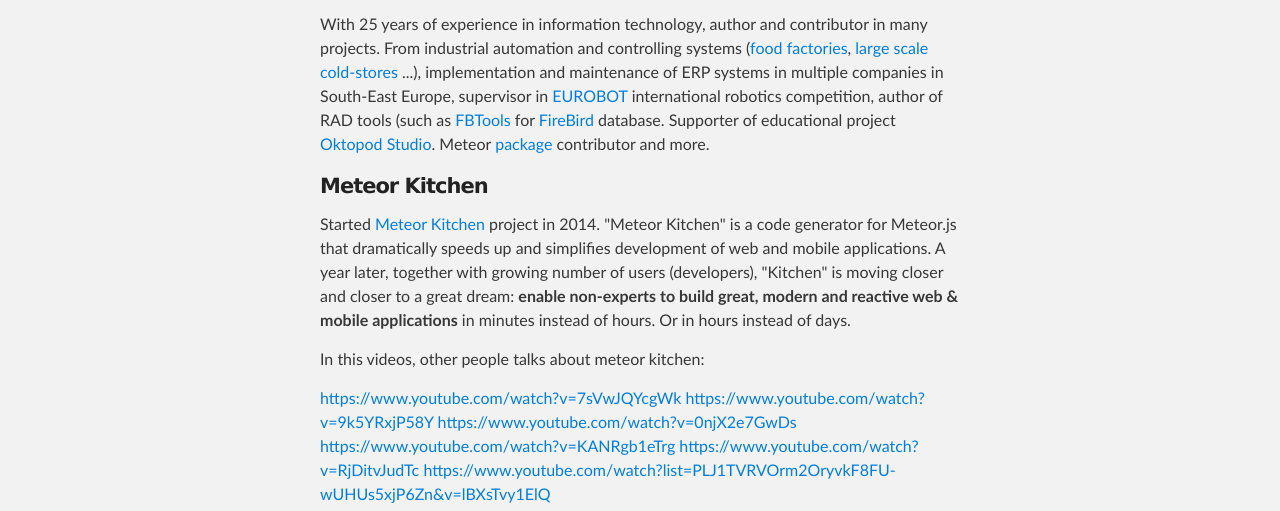
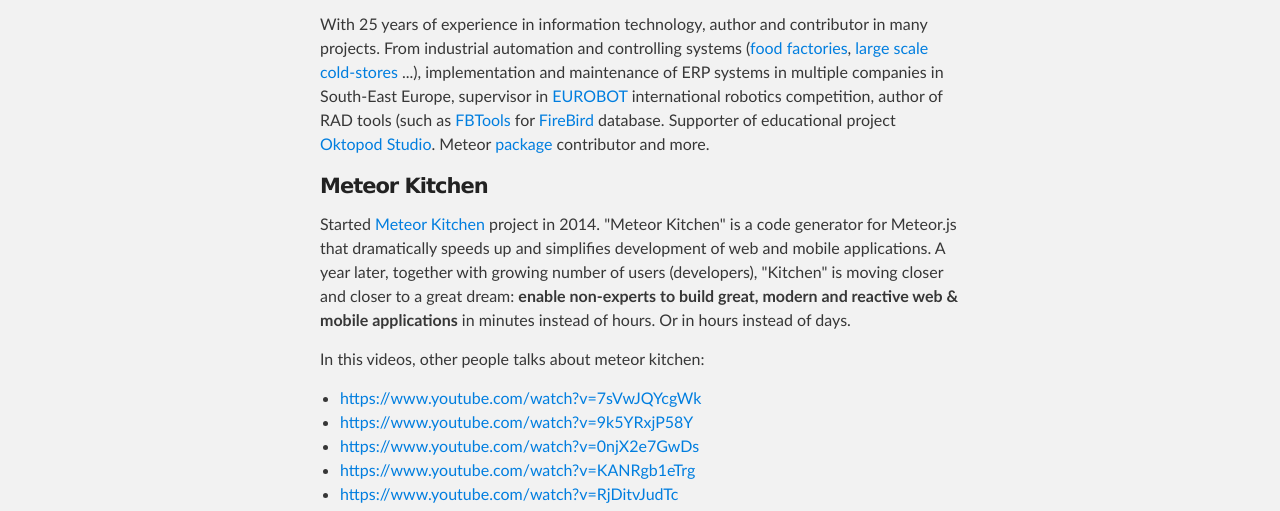
Before and after one commit to perak/perak.github.io, a plain HTML site: page index.html in a window 1280 px wide. Shown: the part 405-916 px from the top of the page. Drawn offline with Linux system fonts and the light colour scheme.

Commit message:
Replace master branch with page content via GitHub

```diff
--- a/index.html
+++ b/index.html
@@ -44,12 +44,14 @@
 
 <p>In this videos, other people talks about meteor kitchen:</p>
 
-<p><a href="https://www.youtube.com/watch?v=7sVwJQYcgWk">https://www.youtube.com/watch?v=7sVwJQYcgWk</a>
-<a href="https://www.youtube.com/watch?v=9k5YRxjP58Y">https://www.youtube.com/watch?v=9k5YRxjP58Y</a>
-<a href="https://www.youtube.com/watch?v=0njX2e7GwDs">https://www.youtube.com/watch?v=0njX2e7GwDs</a>
-<a href="https://www.youtube.com/watch?v=KANRgb1eTrg">https://www.youtube.com/watch?v=KANRgb1eTrg</a>
-<a href="https://www.youtube.com/watch?v=RjDitvJudTc">https://www.youtube.com/watch?v=RjDitvJudTc</a>
-<a href="https://www.youtube.com/watch?list=PLJ1TVRVOrm2OryvkF8FU-wUHUs5xjP6Zn&amp;v=lBXsTvy1ElQ">https://www.youtube.com/watch?list=PLJ1TVRVOrm2OryvkF8FU-wUHUs5xjP6Zn&amp;v=lBXsTvy1ElQ</a></p>
+<ul>
+<li><a href="https://www.youtube.com/watch?v=7sVwJQYcgWk">https://www.youtube.com/watch?v=7sVwJQYcgWk</a></li>
+<li><a href="https://www.youtube.com/watch?v=9k5YRxjP58Y">https://www.youtube.com/watch?v=9k5YRxjP58Y</a></li>
+<li><a href="https://www.youtube.com/watch?v=0njX2e7GwDs">https://www.youtube.com/watch?v=0njX2e7GwDs</a></li>
+<li><a href="https://www.youtube.com/watch?v=KANRgb1eTrg">https://www.youtube.com/watch?v=KANRgb1eTrg</a></li>
+<li><a href="https://www.youtube.com/watch?v=RjDitvJudTc">https://www.youtube.com/watch?v=RjDitvJudTc</a></li>
+<li><a href="https://www.youtube.com/watch?list=PLJ1TVRVOrm2OryvkF8FU-wUHUs5xjP6Zn&amp;v=lBXsTvy1ElQ">https://www.youtube.com/watch?list=PLJ1TVRVOrm2OryvkF8FU-wUHUs5xjP6Zn&amp;v=lBXsTvy1ElQ</a></li>
+</ul>
 
 <h4>
 <a id="personal-interests" class="anchor" href="#personal-interests" aria-hidden="true"><span class="octicon octicon-link"></span></a>Personal Interests</h4>
```
Also changed, not shown: params.json (+1 -1 lines).
